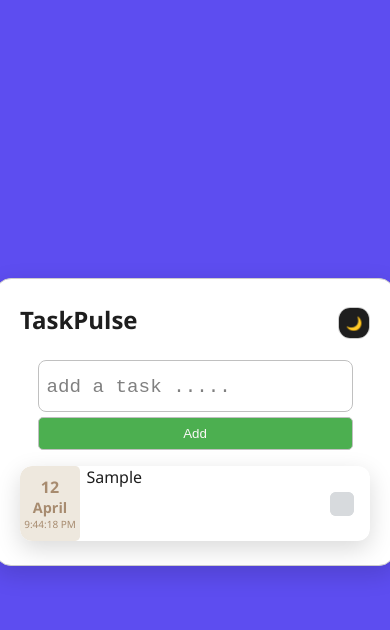
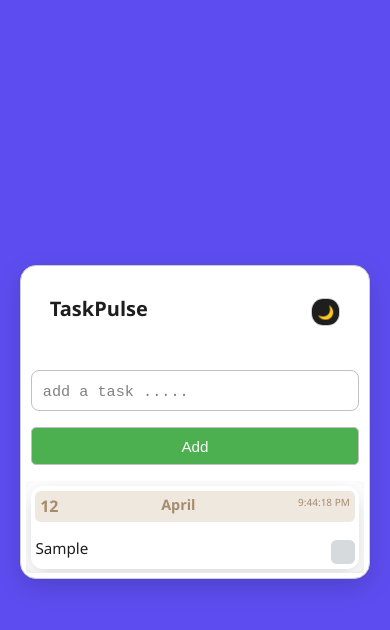
Before and after one commit to Warmarth/Task_Pulse, a plain HTML site: page taskpulse/index.html in a window 390 px wide. Both pictures are taken after typing "Sample" into the empty fields and a click on the button "Add". Drawn offline with Linux system fonts and the light colour scheme.

Commit message:
adding mobile and tablet view

```diff
--- a/taskpulse/src/index.js
+++ b/taskpulse/src/index.js
@@ -1,17 +1,23 @@
 let switcher1 = document.querySelector(".switch-1");
 let switcher2 = document.querySelector(".switch-2");
 let card = document.querySelector(".card");
+let header = document.querySelector(".card-header");
+let input = document.querySelector(".taskpulse-input input");
 
 switcher1.addEventListener("click", function () {
   switcher2.classList.toggle("close-switch");
   switcher1.classList.toggle("show-switch");
   card.classList.replace("dark", "light");
+  header.classList.remove("card-header-dark");
+  input.classList.remove("input-dark");
 });
 
 switcher2.addEventListener("click", function () {
   switcher2.classList.toggle("close-switch");
   switcher1.classList.toggle("show-switch");
   card.classList.replace("light", "dark");
+  header.classList.add("card-header-dark");
+  input.classList.add("input-dark");
 });
 
 let taskInput = document.querySelector("#task_input");
--- a/taskpulse/styles/styles.css
+++ b/taskpulse/styles/styles.css
@@ -16,6 +16,10 @@
   --text-task: #7a746e;
   --text-date: #a78b6f;
 
+  --header-bg: color-mix(in srgb, green 38%, blue 62%);
+  --header-bg: color-mix(in srgb, rgb(75, 150, 75) 38%, rgb(0, 195, 255) 62%);
+  --header-text: #faf8f6;
+  --header-text-light: #1e1e1e;
   /* Shadows */
   --shadow-card: 0 8px 24px rgba(0, 0, 0, 0.15);
   --shadow-todo: 0 6px 16px rgba(0, 0, 0, 0.08);
@@ -56,19 +60,24 @@ body {
 
 .container {
   display: flex;
-  gap: 20px;
+  justify-content: center;
   align-items: center;
-  justify-content: center;
+  flex-direction: column;
+  gap: var(--gap-md);
+  width: 100%;
+  /* padding: var(--gap-md); */
+  background-color: var(--bg-primary);
 }
 
 .card {
-  width: 400px;
+  width: 750px;
   max-height: 500px;
   overflow-y: auto;
   border: 1px solid #ccc;
   border-radius: 16px;
   padding: var(--padding-card);
   box-shadow: var(--shadow-card);
+  transition: all 0.3s ease-in-out;
 }
 
 .dark {
@@ -86,14 +95,37 @@ body {
   justify-content: space-between;
   align-items: center;
   margin-bottom: var(--gap-md);
-  position: relative;
-  z-index: 1;
-  scroll-behavior: smooth;
+  padding: var(--padding-card);
 }
 
 .card-header h2 {
   margin: 0 0 8px;
   font-size: 24px;
+}
+
+.card-content {
+  position: sticky;
+  top: -16px;
+  width: 100%;
+  display: flex;
+  flex-direction: column;
+  margin-bottom: var(--gap-md);
+  gap: var(--gap-md);
+  padding: var(--padding-card);
+  background-color: var(--header-bg);
+  border-bottom-left-radius: var(--radius-lg);
+  border-bottom-right-radius: var(--radius-lg);
+  box-shadow: var(--shadow-card);
+  transition: all 0.3s ease-in-out;
+}
+
+.card-header-dark {
+  background-color: var(--bg-card-dark);
+  color: var(--text-light);
+  box-shadow: var(--shadow-card);
+  border-radius: var(--radius-lg);
+  padding: var(--padding-card);
+  transition: all 0.3s ease-in-out;
 }
 /* switch themes */
 .switch-container {
@@ -105,7 +137,6 @@ body {
   grid-template-columns: repeat(1, 1fr);
   grid-template-rows: repeat(1, 1fr);
   background-color: transparent;
-
   overflow: hidden;
 }
 .switch-container .switch-1 {
@@ -149,18 +180,31 @@ body {
   flex-direction: column;
   align-items: center;
   justify-content: center;
-  gap: 0.3rem;
+  gap: var(--gap-md);
   margin: auto;
   margin-bottom: var(--gap-md);
 }
-
 .taskpulse-input input {
   width: 100%;
   padding: 0.9rem 0.5rem;
   border-radius: 0.5rem;
   font-size: 1.2rem;
   border: 1px solid silver;
+
 }
+.input-dark{
+  background-color: var(--bg-card-dark);
+  color: var(--text-light);
+
+}
+.taskpulse-input input:focus {
+  border: 1px solid transparent;
+  outline: none;
+  outline-offset: -1px;
+  box-shadow: 0 0 0 2px #4caf50;
+  transition: all 0.3s ease-in-out;
+}
+
 .taskpulse-input input::placeholder {
   font-family: monospace;
   color: grey;
@@ -185,22 +229,33 @@ body {
 }
 
 .task-container {
-  display: flex;
-  flex-direction: column;
   gap: 1rem;
-  justify-content: center;
-  align-items: center;
+  overflow-y: auto; /* smoother scrolling */
+  scroll-behavior: smooth;
+  /* padding-right: 1rem; */
+}
+.task-container::-webkit-scrollbar {
+  width: 10px;
+  background-color: #1e1e1e;
+  border-radius: var(--radius-lg);
+}
+.task-container::-webkit-scrollbar-thumb {
+  background-color: rgba(126, 77, 77, 0.2);
+  border-radius: 3px;
 }
 
 .todo-card {
   display: flex;
-  /* align-items: center; */
-  justify-content: center;
-  gap: 0.4rem;
-  border-radius: 12px;
+  flex-direction: row;
+  flex-wrap: wrap; /* enables wrap on smaller screens */
+  align-items: center;
+  justify-content: space-between;
+  gap: 0.6rem;
+  border-radius: var(--radius-lg);
   box-shadow: var(--shadow-card);
   overflow: hidden;
   width: 100%;
+  padding: 0.5rem;
 }
 
 .date-box {
@@ -280,3 +335,75 @@ body {
   color: #bbb;
   text-decoration: line-through;
 }
+
+/*  */
+
+@media screen and (max-width: 768px) {
+  .card {
+    width: 550px;
+    max-height: 80vh;
+    padding: var(--gap-md);
+    transition: all 0.3s ease-in-out;
+  }
+
+  .taskpulse-input input {
+    font-size: 1rem;
+    padding: 0.7rem;
+  }
+
+  .taskpulse-input button {
+    padding: 0.6rem;
+    font-size: 1rem;
+  }
+
+  .switch-container {
+    width: 1.8rem;
+    height: 1.8rem;
+  }
+
+  .todo-card {
+    /* flex-direction: column; */
+    align-items: center;
+    padding: var(--gap-sm);
+    overflow: hidden;
+  }
+
+  .task-text {
+    font-size: 0.95rem;
+    width: 100%;
+    word-break: break-word;
+  }
+
+  .checkbox {
+    margin: 0.5rem 0 0 auto;
+  }
+}
+
+@media (max-width: 480px) {
+  .card {
+    width: 350px;
+    padding: var(--gap-sm);
+  }
+
+  .card-header h2 {
+    font-size: 20px;
+  }
+
+  .date-box {
+    width: 100%;
+    display: flex;
+    justify-content: space-between;
+    padding: var(--gap-sm);
+    border-radius: var(--radius-sm);
+  }
+
+  .taskpulse-input input,
+  .taskpulse-input button {
+    font-size: 0.95rem;
+  }
+
+  .taskpulse-input {
+    width: 100%;
+    padding: 0 var(--gap-sm);
+  }
+}
```
Also changed, not shown: 1 other file.
